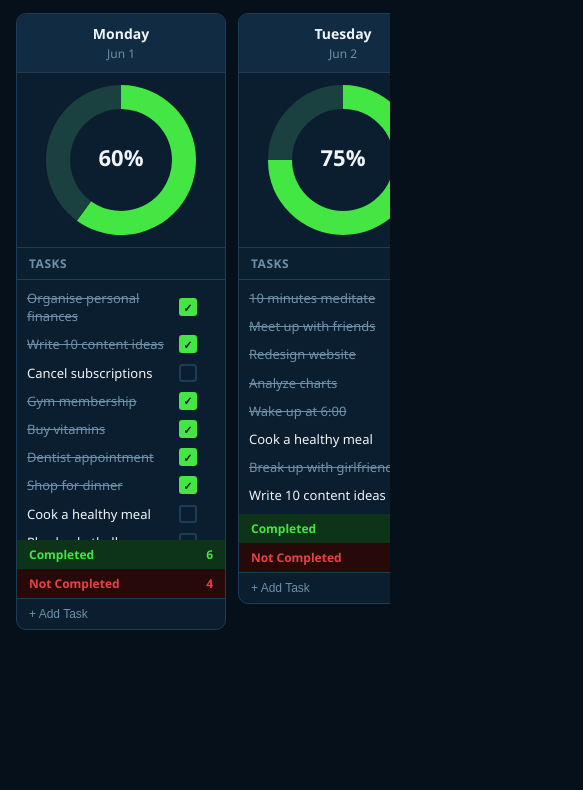
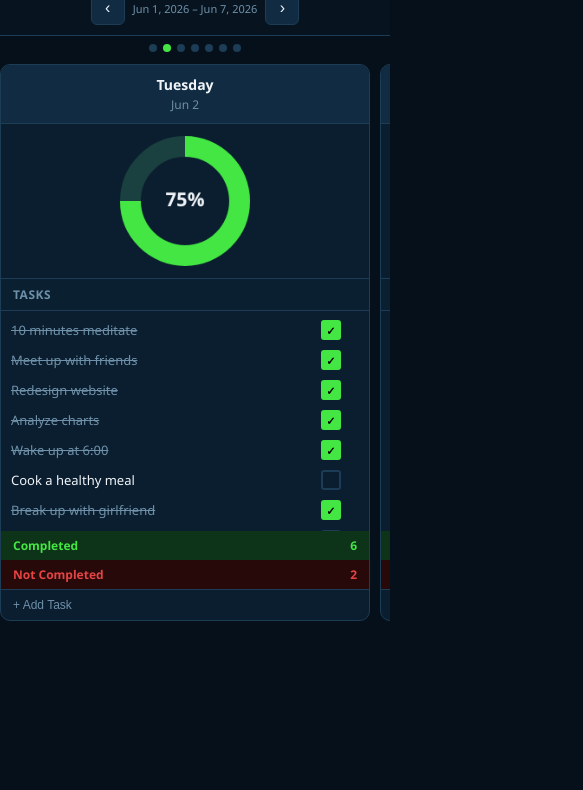
Before and after one commit to reproduxe/nicehabit, a plain HTML site: page index.html in a window 390 px wide. Shown: the part 53-843 px from the top of the page, 583 px wide, since content can reach past the window. Drawn offline with nearby package versions, Linux system fonts and the light colour scheme.

Commit message:
feat: add mobile responsive layout
- Snap-scroll weekly cards (one card at a time on mobile)
- Day-dot indicator synced to scroll position
- Auto-scroll to today's card on load
- Monthly view stacks vertically on mobile (Each Habit panel below grid)
- Nav wraps on small screens, tabs go full-width
- Touch-friendly checkbox sizes (20px on mobile)
- Natural scroll on mobile instead of fixed-height overflow
- Breakpoints: ≤640px mobile, ≤380px small phones, ≤1024px tablet

```diff
--- a/index.html
+++ b/index.html
@@ -43,6 +43,7 @@ nav{position:sticky;top:0;z-index:100;background:#071420;border-bottom:1px solid
 
 /* WEEKLY VIEW */
 #weekly-view{overflow:hidden}
+.day-dots{display:none}
 .day-row{display:flex;gap:12px;padding:14px 16px;overflow-x:auto;flex:1;align-items:flex-start}
 .day-row::-webkit-scrollbar{height:6px}
 .day-row::-webkit-scrollbar-track{background:var(--bg)}
@@ -150,6 +151,98 @@ td.sleep-cell input::-webkit-outer-spin-button,td.sleep-cell input::-webkit-inne
 .btn-ok{background:var(--green);border:none;color:#000;padding:7px 16px;border-radius:6px;cursor:pointer;font-weight:700;font-size:13px}
 .btn-cancel:hover{background:#1a3d5a}
 .btn-ok:hover{filter:brightness(1.1)}
+
+/* ──── RESPONSIVE ──── */
+
+/* Tablet (≤1024px) */
+@media(max-width:1024px){
+  .day-card{flex:0 0 190px}
+  .each-habit-panel{width:185px}
+}
+
+/* Mobile (≤640px) */
+@media(max-width:640px){
+  /* Allow natural scroll on mobile */
+  html,body{height:auto;min-height:100vh}
+  body{overflow-y:auto}
+  .view{overflow:visible;flex:none}
+  .view.active{display:block;overflow:visible}
+
+  /* NAV */
+  nav{flex-wrap:wrap;height:auto;padding:8px 12px;gap:6px}
+  .brand{font-size:14px}
+  .spacer{display:none}
+  .tabs{flex:1;gap:4px}
+  .tab{flex:1;text-align:center;padding:6px 8px;font-size:12px}
+  .week-nav{width:100%;justify-content:center;padding:4px 0 2px}
+  .week-label{font-size:11px}
+  .nav-btn{width:34px;height:34px}
+
+  /* WEEKLY: one-card snap scroll */
+  #weekly-view{overflow:visible}
+  .day-dots{
+    display:flex;justify-content:center;gap:6px;
+    padding:8px 0 4px;
+    background:var(--bg);
+  }
+  .day-dot{
+    width:8px;height:8px;border-radius:50%;
+    background:var(--border);transition:background .2s;cursor:pointer;
+  }
+  .day-dot.active{background:var(--green)}
+  .day-row{
+    padding:8px 10px 14px;gap:10px;
+    overflow-x:auto;
+    scroll-snap-type:x mandatory;
+    -webkit-overflow-scrolling:touch;
+    scrollbar-width:none;
+  }
+  .day-row::-webkit-scrollbar{display:none}
+  .day-card{
+    flex:0 0 calc(100vw - 20px);
+    max-width:440px;
+    scroll-snap-align:start;
+  }
+  .chart-wrap canvas{width:130px!important;height:130px!important}
+  .task-list{max-height:220px}
+
+  /* MONTHLY header: wrap stats */
+  .month-header{flex-wrap:wrap;padding:10px 12px;gap:10px}
+  .month-nav-wrap{order:0}
+  .month-name{font-size:14px;min-width:100px}
+  .month-stat{flex:1;min-width:100px}
+  .month-stat-val{font-size:16px}
+  .progress-wrap{order:10;width:100%;max-width:100%;flex:none}
+  .add-habit-btn{order:11;margin-left:0;width:100%}
+
+  /* MONTHLY body: stack vertically */
+  #monthly-view{overflow:visible}
+  .month-body{flex-direction:column;overflow:visible;height:auto}
+  .month-body>div:first-child{overflow:visible;display:block;height:auto}
+  .habit-table-wrap{overflow-x:auto;-webkit-overflow-scrolling:touch}
+  .each-habit-panel{
+    width:100%;border-left:none;
+    border-top:1px solid var(--border);
+  }
+  .ehp-list{max-height:none;overflow:visible}
+  .daily-chart-section{flex-shrink:0}
+  .daily-chart-wrap{height:100px}
+
+  /* Larger tap targets */
+  td.habit-cell{width:32px;height:32px}
+  .hcb{width:20px;height:20px}
+  .tcb{width:20px;height:20px}
+
+  /* Modals */
+  .modal{width:95%;padding:16px;min-width:0}
+}
+
+/* Small phones (≤380px) */
+@media(max-width:380px){
+  .tab{font-size:11px;padding:5px 6px}
+  .month-name{font-size:13px}
+  .month-stat-val{font-size:14px}
+}
 </style>
 </head>
 <body>
@@ -169,6 +262,7 @@ td.sleep-cell input::-webkit-outer-spin-button,td.sleep-cell input::-webkit-inne
 </nav>
 
 <div id="weekly-view" class="view active">
+  <div class="day-dots" id="day-dots"></div>
   <div class="day-row" id="day-row"></div>
 </div>
 
@@ -339,8 +433,10 @@ const DAY_NAMES=['Monday','Tuesday','Wednesday','Thursday','Friday','Saturday','
 function renderWeekly(){
   const row=document.getElementById('day-row');
   row.innerHTML='';
+  // destroy existing charts
   Object.values(chartInstances).forEach(c=>{try{c.destroy();}catch(e){}});
   chartInstances={};
+  renderDayDots();
 
   const start=currentWeekStart;
   const end=addDays(start,6);
@@ -883,8 +979,66 @@ function deleteHabit(hid){
   renderMonthly();
 }
 
+// ─── MOBILE DAY DOTS ─────────────────────────────────────────────────────────
+function renderDayDots(){
+  const wrap = document.getElementById('day-dots');
+  if(!wrap) return;
+  wrap.innerHTML = '';
+  for(let i=0;i<7;i++){
+    const dot = document.createElement('div');
+    dot.className = 'day-dot' + (i===0?' active':'');
+    dot.dataset.idx = i;
+    dot.onclick = () => scrollToDay(i);
+    wrap.appendChild(dot);
+  }
+}
+
+function scrollToDay(idx){
+  const row = document.getElementById('day-row');
+  const cards = row.querySelectorAll('.day-card');
+  if(cards[idx]){
+    cards[idx].scrollIntoView({behavior:'smooth', block:'nearest', inline:'start'});
+  }
+  updateDayDots(idx);
+}
+
+function updateDayDots(idx){
+  document.querySelectorAll('.day-dot').forEach((d,i)=>{
+    d.classList.toggle('active', i===idx);
+  });
+}
+
+function initScrollDots(){
+  const row = document.getElementById('day-row');
+  if(!row) return;
+  row.addEventListener('scroll', () => {
+    const cards = row.querySelectorAll('.day-card');
+    let closest = 0, minDist = Infinity;
+    cards.forEach((c,i)=>{
+      const dist = Math.abs(c.getBoundingClientRect().left - row.getBoundingClientRect().left);
+      if(dist < minDist){ minDist=dist; closest=i; }
+    });
+    updateDayDots(closest);
+  }, {passive:true});
+}
+
+// ─── INIT ─────────────────────────────────────────────────────────────────────
 seedIfNeeded();
 renderWeekly();
+renderDayDots();
+initScrollDots();
+
+// Auto-scroll to today's card on load
+(function scrollToToday(){
+  const today = new Date();
+  const dow = today.getDay();
+  const idx = dow===0 ? 6 : dow-1;
+  const monMs = getMonday(today).getTime();
+  const curMs = currentWeekStart.getTime();
+  if(Math.abs(monMs - curMs) < 1000){
+    setTimeout(()=>{ scrollToDay(idx); }, 200);
+  }
+})();
 </script>
 </body>
 </html>
```
